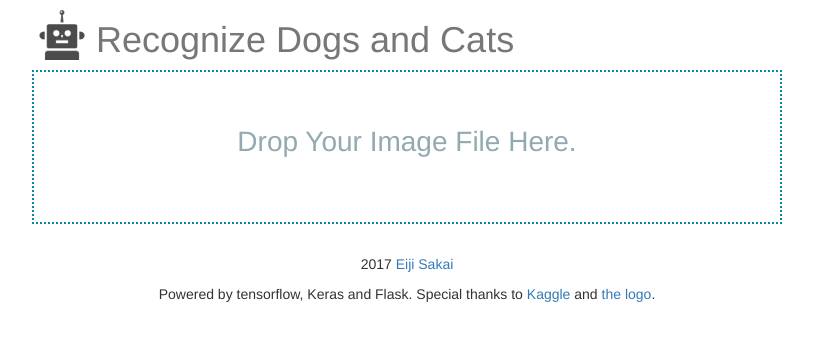
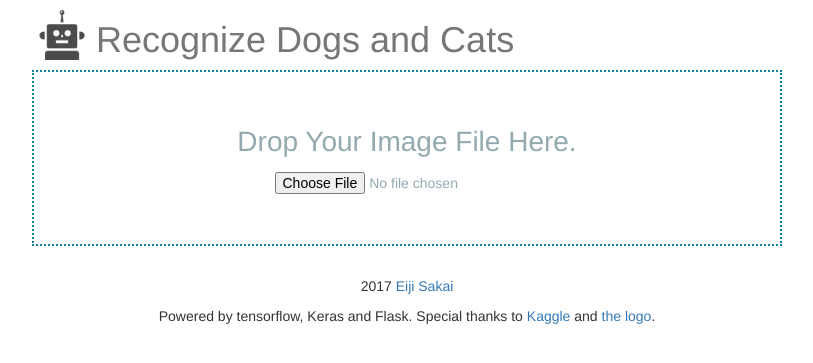
Before and after one commit to elm200/recognize-dogs-and-cats, a Flask app: template templates/index.html in a window 1280 px wide. Shown: the top 363 px of the page, without its empty margins (233-1046 px from the left). Run offline with Flask 2, Linux system fonts and the light colour scheme; the template is opened without the code that fills it, so the values that code supplies are empty; some libraries are stand-ins or nearby versions.

Commit message:
Upload via input type=file

```diff
--- a/static/css/app.css
+++ b/static/css/app.css
@@ -23,11 +23,18 @@ h1.title-caption {
   /* width: 500px; */
   /* height: 500px; */
   color: #92AAB0;
-  text-align: left;
+  text-align: center;
   vertical-align: middle;
   padding: 50px 50px 50px 50px;
   margin-bottom: 10px;
+}
+
+#droparea p {
   font-size: 200%;
+}
+
+#droparea input {
+  display: inline-block;
 }
 
 .progressBar {
--- a/static/js/app.js
+++ b/static/js/app.js
@@ -1,8 +1,26 @@
 $(document).ready(function() {
   // Special thanks to http://www.it-view.net/drag-and-drop-file-upload-jquery-178.html
-  function sendFilesToServer(files) {
+  function sendFileToServer(file) {
+    var fileReader = new FileReader();
+    fileReader.onload = function() {
+      var dataUri = this.result;
+      var html =
+          "<tr>"
+        + "  <td>"
+        + "    <img src=\"" + dataUri + "\">"
+        + "  </td>"
+        + "  <td>"
+        + "    <h2 class=\"result\">"
+        + "      Loading..."
+        + "    </h2>"
+        + "  </td>"
+        + "</tr>";
+      $(".samples").prepend(html);
+    }
+    fileReader.readAsDataURL(file);
+
     var formData = new FormData();
-    formData.append('upfile', files[0]);
+    formData.append('upfile', file);
     var jqXHR = $.ajax({
       url: "/upload",
       type: "POST",
@@ -17,6 +35,7 @@ $(document).ready(function() {
         + "% sure this is a <strong>" + data.kind + "</strong>");
     }).fail(function(xhr, status, error) {
       console.log("ajax failed!");
+      $(".result:first").html("Oops, something is wrong...");
     });
   }
 
@@ -37,24 +56,7 @@ $(document).ready(function() {
     $(this).css('border', '2px dotted #0B85A1');
     e.preventDefault();
     var files = e.originalEvent.dataTransfer.files;
-    var fileReader = new FileReader();
-    fileReader.onload = function() {
-      var dataUri = this.result;
-      var html =
-          "<tr>"
-        + "  <td>"
-        + "    <img src=\"" + dataUri + "\">"
-        + "  </td>"
-        + "  <td>"
-        + "    <h2 class=\"result\">"
-        + "      Loading..."
-        + "    </h2>"
-        + "  </td>"
-        + "</tr>";
-      $(".samples").prepend(html);
-    }
-    fileReader.readAsDataURL(files[0]);
-    sendFilesToServer(files);
+    sendFileToServer(files[0]);
   });
 
   $(document).on('dragenter', function(e) {
@@ -72,4 +74,9 @@ $(document).ready(function() {
     e.stopPropagation();
     e.preventDefault();
   });
+
+  $("#upfile").change(function(e) {
+    e.preventDefault();
+    sendFileToServer(e.target.files[0]);
+  });
 });
--- a/templates/index.html
+++ b/templates/index.html
@@ -24,6 +24,7 @@
           <p class="text-center text-capitalize">
             Drop your image file here.
           </p>
+          <input type="file" value="upload" id="upfile">
         </div>
         <table class="table table-striped samples">
           {% for item in items %}
@@ -43,8 +44,7 @@
             2017 <a href="mailto:eijisakai@gmail.com">Eiji Sakai</a>
           </p>
           <p>
-            Powered by tensorflow, Keras and Flask.
-            Special thanks to <a href="https://www.kaggle.com/c/dogs-vs-cats-redux-kernels-edition">Kaggle</a> and <a href="http://goo.gl/rTKJ9z">the logo</a>.
+            Powered by tensorflow, Keras and Flask. Special thanks to <a href="https://www.kaggle.com/c/dogs-vs-cats-redux-kernels-edition">Kaggle</a>            and <a href="http://goo.gl/rTKJ9z">the logo</a>.
           </p>
         </div>
       </div>
```
